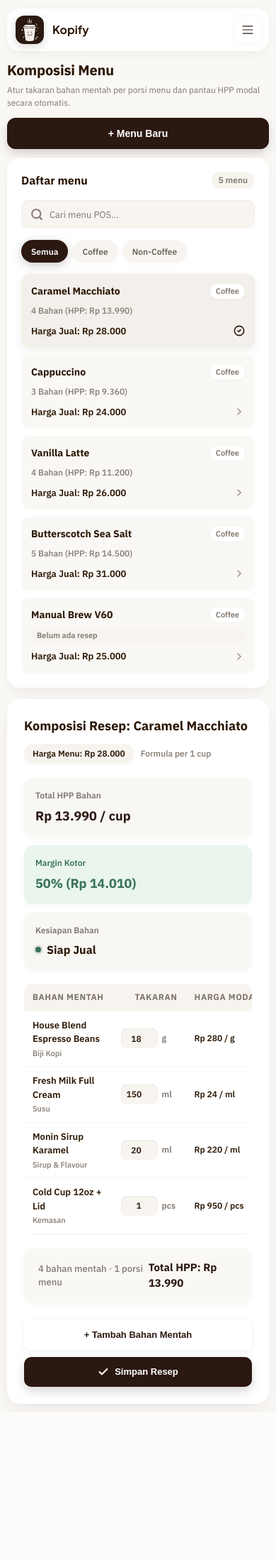
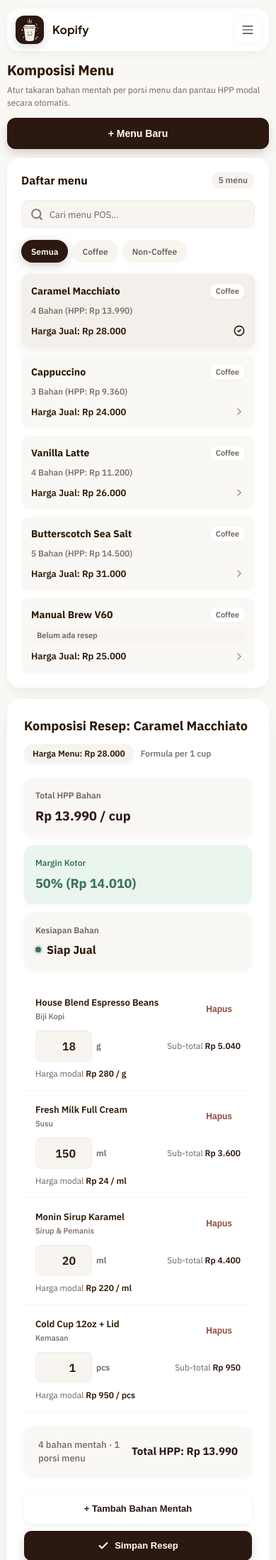
Before and after one commit to Dev-Crafters-io/Kopify, a PHP site: page /bom.html in a window 390 px wide. Shown: the top 2198 px of the page at 71% size. Before the commit the page ends 1987 px from the top, so only its background shows below. Run offline with PHP 8.4, Linux system fonts and the light colour scheme.

Commit message:
fix(bom): kontras, fokus keyboard, total HPP satu baris, dan tabel jadi card di mobile

```diff
--- a/assets/css/bom.css
+++ b/assets/css/bom.css
@@ -10,14 +10,14 @@
   --bg-card: #FFFFFF;
   --color-primary-dark: #2B1810;
   --color-brand-title: #2B1704;
-  --color-muted: #81766E;
-  --color-subtle: #8C7E74;
+  --color-muted: #6F645C;
+  --color-subtle: #6F645C;
   --color-pill-bg: #F5F1EC;
   --color-chip-bg: #F7F4F0;
   --color-active-menu: #F3EFEA;
   --color-success: #397356;
   --color-success-bg: #EAF5EE;
-  --color-remove: #A76A59;
+  --color-remove: #8F4F3F;
   --color-remove-hover: #8D5444;
   --shadow-navbar: 0 4px 20px -2px rgba(43, 24, 16, 0.05), 0 2px 6px -1px rgba(43, 24, 16, 0.03);
   --shadow-card: 0 10px 25px -4px rgba(43, 24, 16, 0.05), 0 4px 10px -2px rgba(43, 24, 16, 0.02);
@@ -334,7 +334,6 @@ body {
 }
 
 .menu-search-input:focus {
-  outline: none;
   background-color: #FFFFFF;
   box-shadow: 0 0 0 3px rgba(43, 24, 16, 0.08), 0 2px 8px rgba(43, 24, 16, 0.04);
 }
@@ -672,7 +671,6 @@ body {
 }
 
 .quantity-number-input:focus {
-  outline: none;
   background-color: #FFFFFF;
   box-shadow: 0 0 0 2px rgba(43, 24, 16, 0.12), 0 2px 6px rgba(43, 24, 16, 0.04);
 }
@@ -733,6 +731,7 @@ body {
   font-size: 15px;
   font-weight: 700;
   color: var(--color-primary-dark);
+  white-space: nowrap;
 }
 
 .recipe-actions-row {
@@ -946,7 +945,7 @@ body {
     border-radius: var(--radius-sm);
     background-color: #FEF2F2;
     border: 1px solid #FECACA;
-    color: #DC2626;
+    color: #B91C1C;
     font-size: 13px;
     font-weight: 600;
     text-decoration: none;
@@ -1068,3 +1067,82 @@ body {
     font-size: 12px;
   }
 }
+
+/* ring fokus keyboard; diletakkan paling akhir agar menang atas outline:none di rule dasar */
+:focus-visible {
+  outline: 2px solid var(--color-primary-dark);
+  outline-offset: 2px;
+}
+
+/* ≤768px: tiap bahan jadi card, supaya Sub-total dan tombol Hapus tidak terpotong scroll horizontal */
+@media (max-width: 768px) {
+  .recipe-table-responsive {
+    overflow-x: visible;
+  }
+
+  .ingredients-table,
+  .ingredients-table tbody {
+    display: block;
+  }
+
+  /* header disembunyikan secara visual tapi tetap dibaca screen reader */
+  .ingredients-table thead {
+    position: absolute;
+    width: 1px;
+    height: 1px;
+    overflow: hidden;
+    clip: rect(0 0 0 0);
+    white-space: nowrap;
+  }
+
+  .ingredients-table tbody tr {
+    display: grid;
+    grid-template-columns: 1fr auto;
+    grid-template-areas:
+      "name action"
+      "quantity subtotal"
+      "cost cost";
+    align-items: center;
+    gap: 8px 12px;
+    padding: 14px 16px;
+  }
+
+  .ingredients-table tbody td {
+    padding: 0;
+  }
+
+  .ingredients-table tbody td:nth-child(1) { grid-area: name; }
+  .ingredients-table tbody td:nth-child(2) { grid-area: quantity; }
+  .ingredients-table tbody td:nth-child(3) { grid-area: cost; }
+  .ingredients-table tbody td:nth-child(4) { grid-area: subtotal; justify-self: end; }
+  .ingredients-table tbody td:nth-child(5) { grid-area: action; justify-self: end; }
+
+  .ingredients-table tbody td:nth-child(3)::before {
+    content: "Harga modal ";
+  }
+
+  .ingredients-table tbody td:nth-child(4)::before {
+    content: "Sub-total ";
+  }
+
+  .ingredients-table tbody td:nth-child(3)::before,
+  .ingredients-table tbody td:nth-child(4)::before {
+    font-size: 12px;
+    color: var(--color-muted);
+  }
+
+  .quantity-control-wrapper {
+    justify-content: flex-start;
+  }
+
+  .quantity-number-input {
+    width: 80px;
+    height: 44px;
+    font-size: 16px;
+  }
+
+  .btn-remove-material {
+    min-height: 44px;
+    padding: 0 12px;
+  }
+}
--- a/bom.html
+++ b/bom.html
@@ -8,7 +8,7 @@
   <link rel="preconnect" href="https://fonts.googleapis.com">
   <link rel="preconnect" href="https://fonts.gstatic.com" crossorigin>
   <link href="https://fonts.googleapis.com/css2?family=IBM+Plex+Sans:wght@400;500;600;700&family=Plus+Jakarta+Sans:wght@400;500;600;700&display=swap" rel="stylesheet">
-  <link rel="stylesheet" href="./assets/css/bom.css?v=3">
+  <link rel="stylesheet" href="./assets/css/bom.css?v=6">
 </head>
 <body>
   <div class="bom-container">
@@ -246,7 +246,7 @@
                 <td>
                   <div class="material-title-block">
                     <strong class="ingredient-name">Monin Sirup Karamel</strong>
-                    <span class="ingredient-category">Sirup &amp; Flavour</span>
+                    <span class="ingredient-category">Sirup &amp; Pemanis</span>
                   </div>
                 </td>
                 <td>
```
